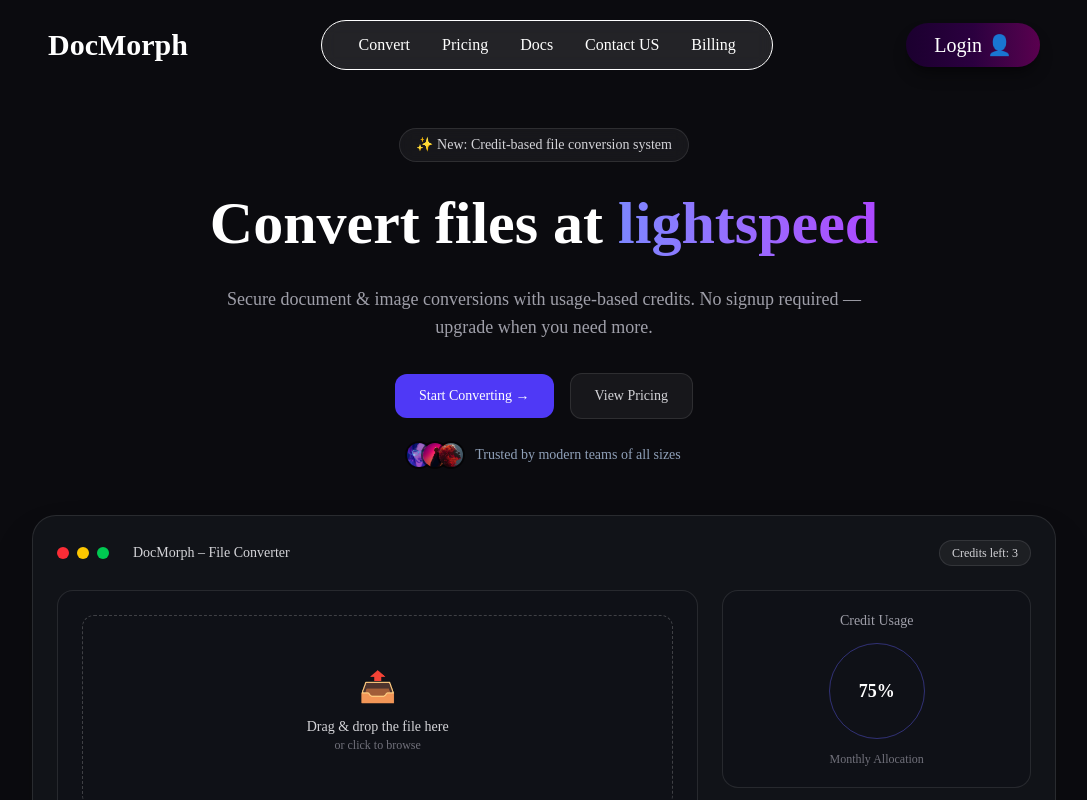
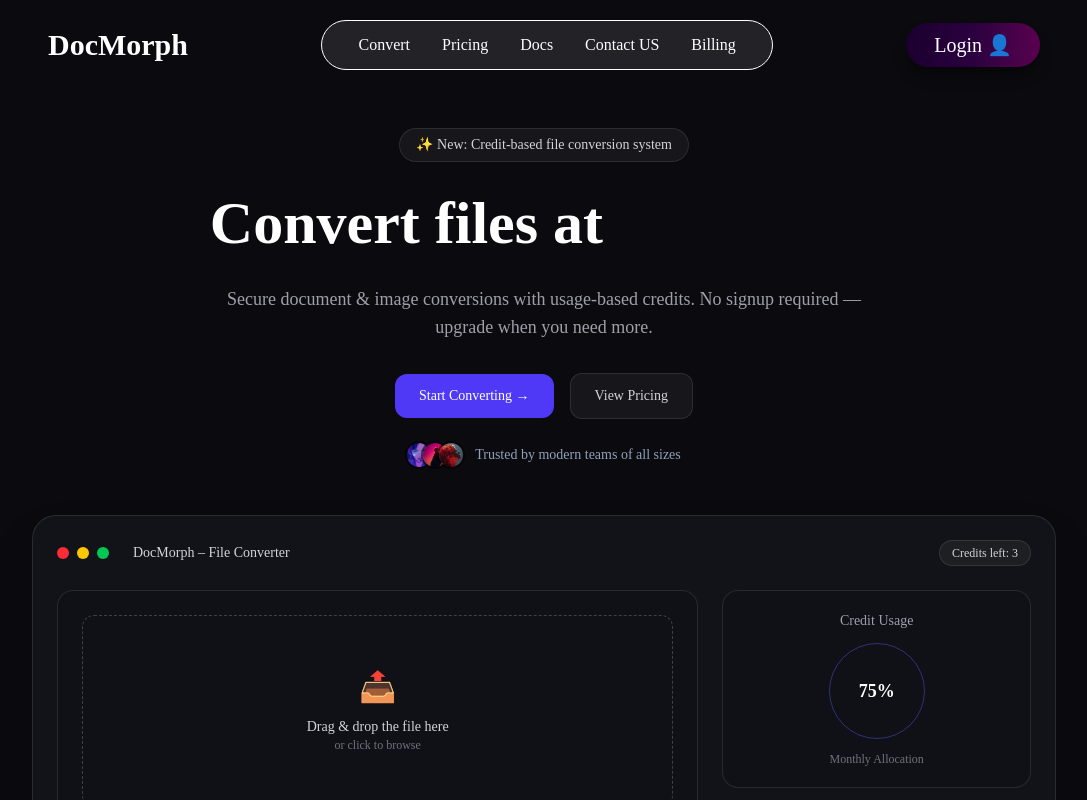
Before and after one commit to moin-dbud/DocMorph, a React (Vite) app in the folder frontend/: page / in a window 1280 px wide. Shown: the top 800 px of the page, without its empty margins (96-1183 px from the left). Built offline with nearby package versions, Linux system fonts and the light colour scheme; no server answers.

Commit message:
Final commit

```diff
--- a/frontend/src/components/Hero.jsx
+++ b/frontend/src/components/Hero.jsx
@@ -17,7 +17,7 @@
                 {/* Headline */}
                 <h1 className="mx-auto max-w-4xl text-4xl font-semibold leading-tight sm:text-5xl md:text-6xl">
                     Convert files at{" "}
-                    <span className="bg-gradient-to-r from-indigo-400 to-purple-500 bg-clip-text text-transparent">
+                    <span className="bg-gradient-to from-indigo-400 to-purple-500 bg-clip-text text-transparent">
                         lightspeed
                     </span>
                 </h1>
```
